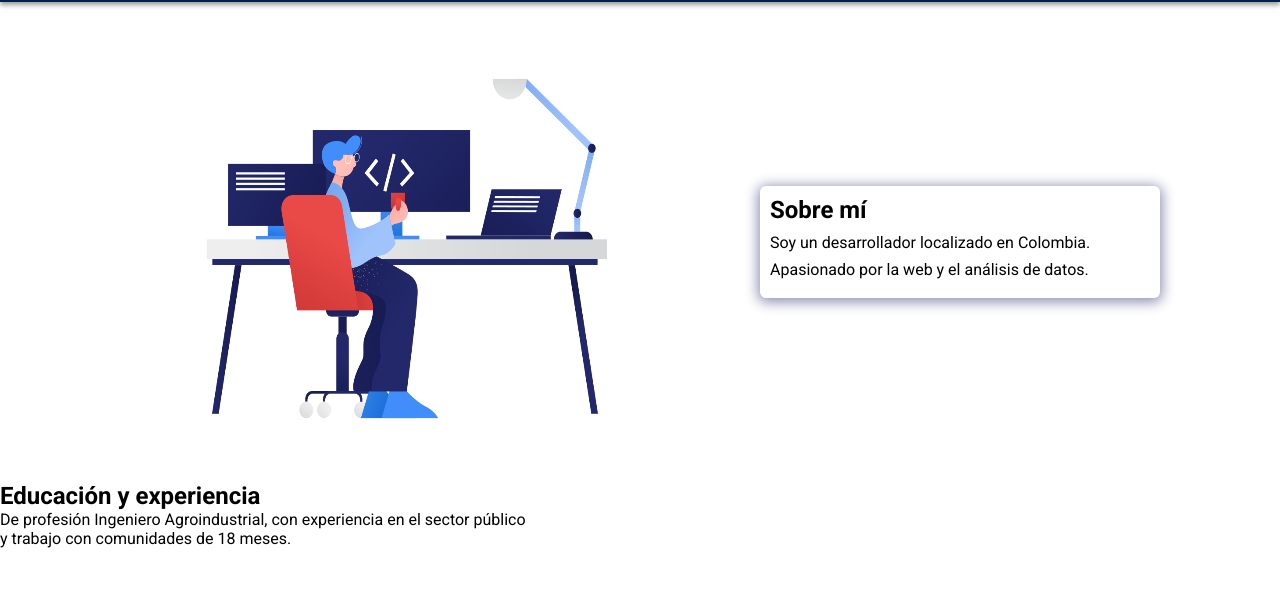
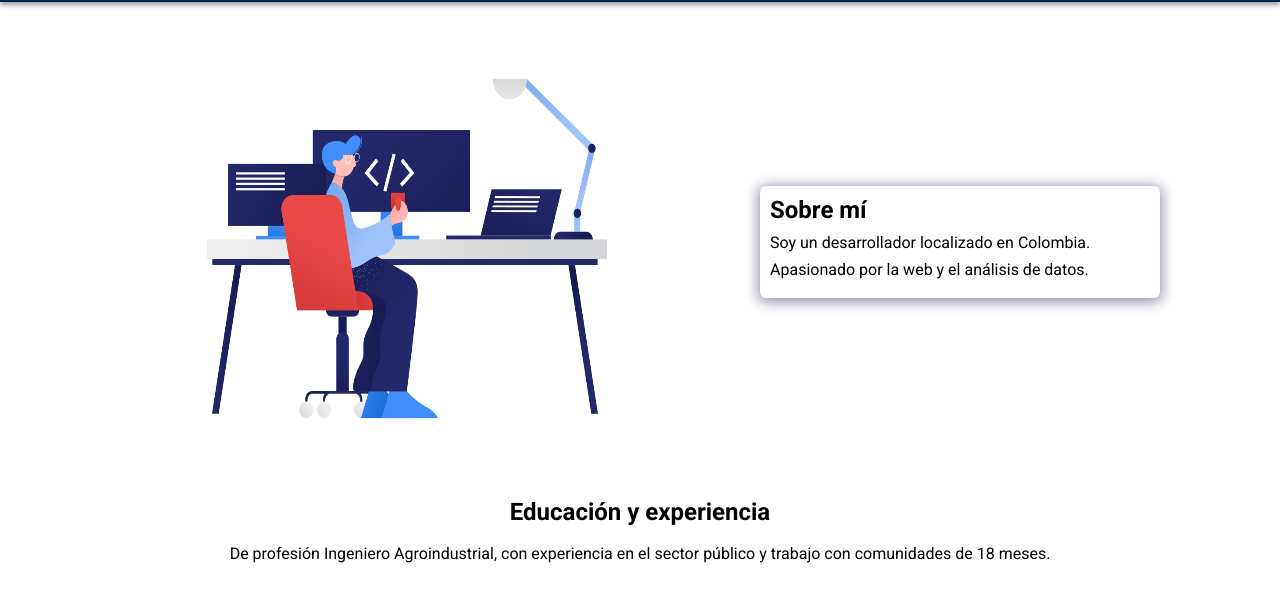
Before and after one commit to AdrianCPC/dev-portfolio, a plain HTML site: page index.html in a window 1280 px wide. Shown: the part 74-676 px from the top of the page. Drawn offline with nearby package versions, Linux system fonts and the light colour scheme; a web font is replaced by a local one.

Commit message:
education and experience finished

```diff
--- a/assets/css/style.css
+++ b/assets/css/style.css
@@ -121,3 +121,19 @@ nav ul li {
     line-height: var(--line-height);
     padding: 0.3rem 0;
 }
+
+/*Studies and experiences*/
+.more-about {
+    /* background-color: var(--bg-color); */
+    /* color: var(--text-one); */
+    padding: 1rem 6rem;
+}
+.more-about h2 {
+    margin-bottom: var(--bottom-margin);
+    text-align: center;
+}
+.more-about p {
+    line-height: var(--line-height);
+    padding: 0.4rem;
+    text-align: center;
+}
--- a/index.html
+++ b/index.html
@@ -47,14 +47,14 @@
                 </p>
             </div>
         </section>
-        <!--More About-->
+
+        <!--Education and experiences-->
         <section class="more-about">
             <h2>Educación y experiencia</h2>
             <p>
-                De profesión Ingeniero Agroindustrial, con experiencia en el sector público <br>
+                De profesión Ingeniero Agroindustrial, con experiencia en el sector público
                 y trabajo con comunidades de 18 meses.
             </p>
-
         </section>
         <!--Skills Section-->
         <!--Projects Section-->
```
